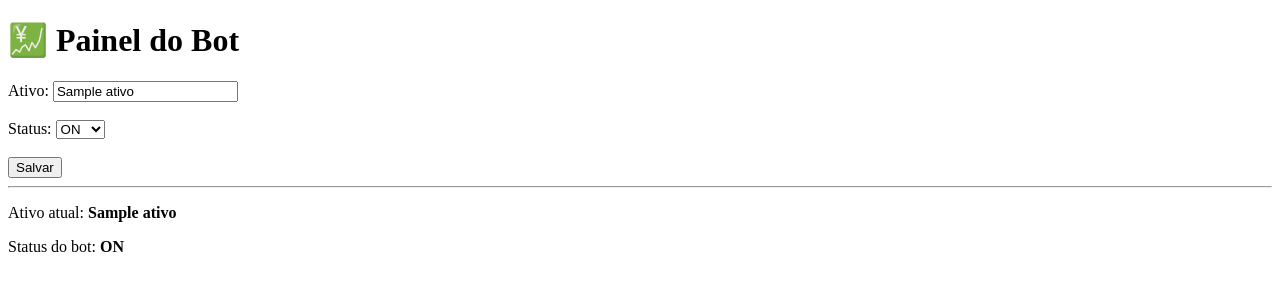
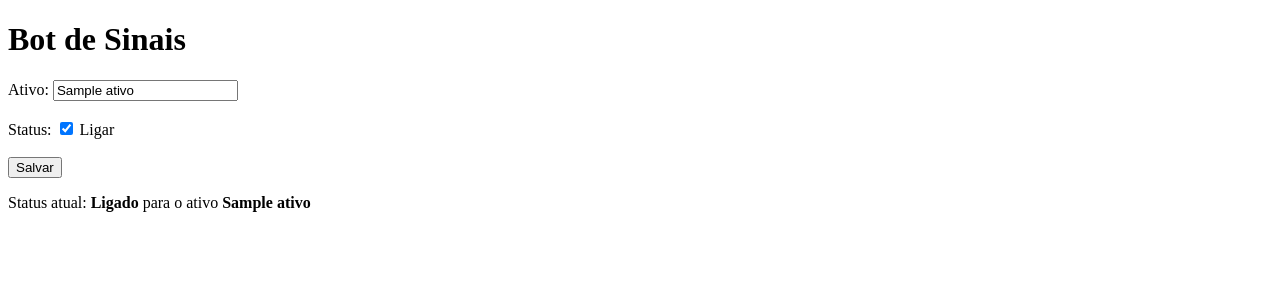
Before and after one commit to karemsilveriofa/Botttkaaa, a Flask app: template templates/painel.html in a window 1280 px wide. Shown: the top 300 px of the page. Run offline with Flask 3, Linux system fonts and the light colour scheme; the template is opened without the code that fills it: most values are stand-ins (such as "Sample title", 1, 10 or a date in 2020); parts of the project's set-up code (start-up, migrations or seed data) failed here and were passed over.

Commit message:
Update painel.html

```diff
--- a/templates/painel.html
+++ b/templates/painel.html
@@ -4,21 +4,16 @@
     <title>Painel do Bot</title>
 </head>
 <body>
-    <h1>💹 Painel do Bot</h1>
-    <form method="post">
-        <label>Ativo:</label>
-        <input name="ativo" value="{{ ativo }}" />
+    <h1>Bot de Sinais</h1>
+    <form method="POST">
+        <label for="ativo">Ativo:</label>
+        <input type="text" id="ativo" name="ativo" value="{{ ativo }}">
         <br><br>
         <label>Status:</label>
-        <select name="status">
-            <option value="ON" {% if status == "ON" %}selected{% endif %}>ON</option>
-            <option value="OFF" {% if status == "OFF" %}selected{% endif %}>OFF</option>
-        </select>
+        <input type="checkbox" name="status" {% if status %}checked{% endif %}> Ligar
         <br><br>
         <button type="submit">Salvar</button>
     </form>
-    <hr>
-    <p>Ativo atual: <strong>{{ ativo }}</strong></p>
-    <p>Status do bot: <strong>{{ status }}</strong></p>
+    <p>Status atual: <strong>{{ 'Ligado' if status else 'Desligado' }}</strong> para o ativo <strong>{{ ativo }}</strong></p>
 </body>
 </html>
```
